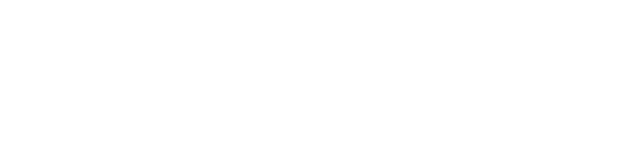
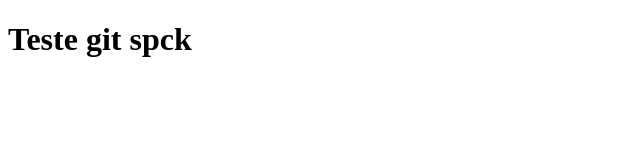
Before and after one commit to danielfabricior/joranda-viagens, a plain HTML site: page index.html in a window 1280 px wide. Shown: the whole page, without its empty margins (0-640 px from the left). Drawn offline with Linux system fonts and the light colour scheme.

Commit message:
update index.html

```diff
--- a/index.html
+++ b/index.html
@@ -6,6 +6,6 @@
     <title>Jornada Viagens</title>
 </head>
 <body>
-
+    <h1>Teste git spck</h1>
 </body>
 </html>
```
